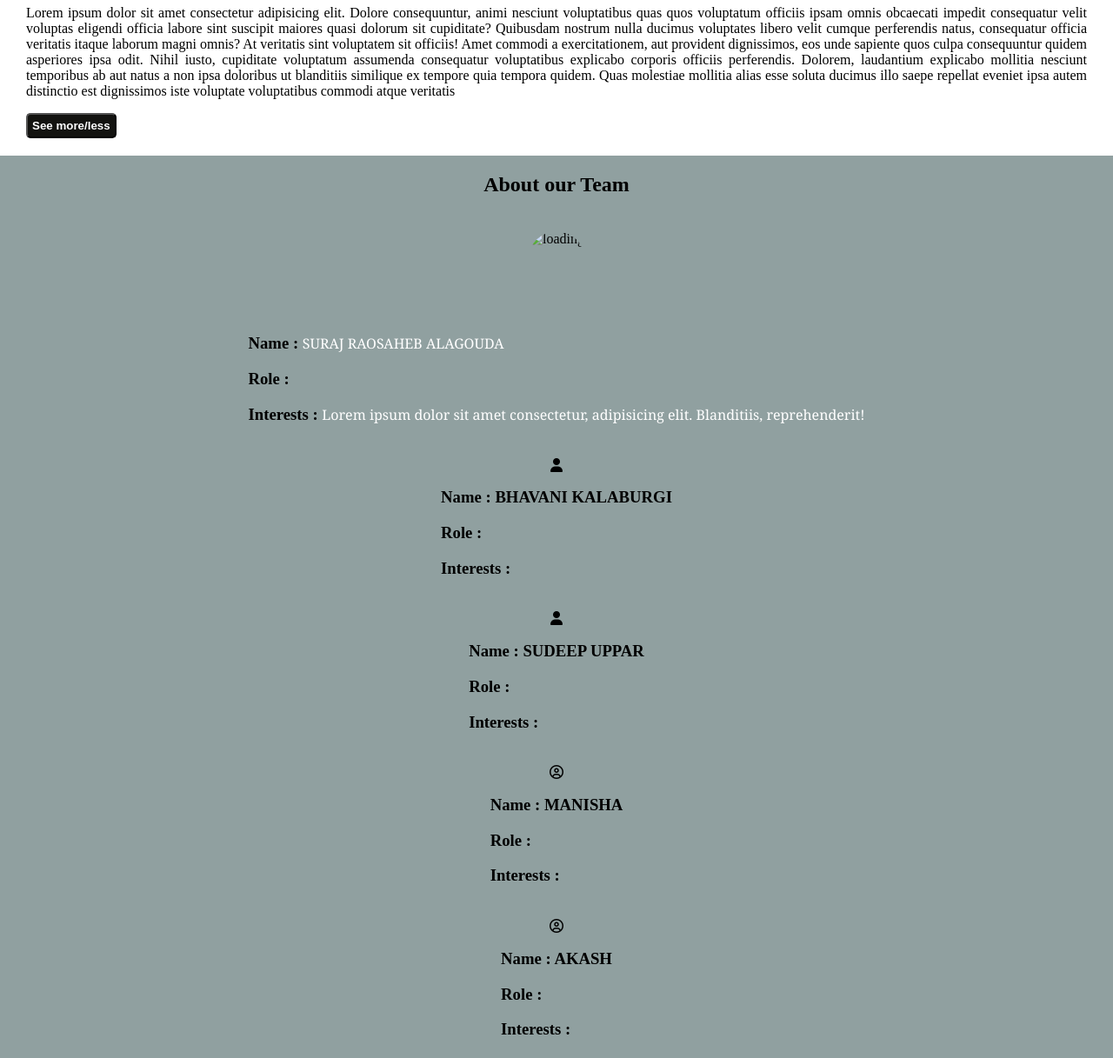
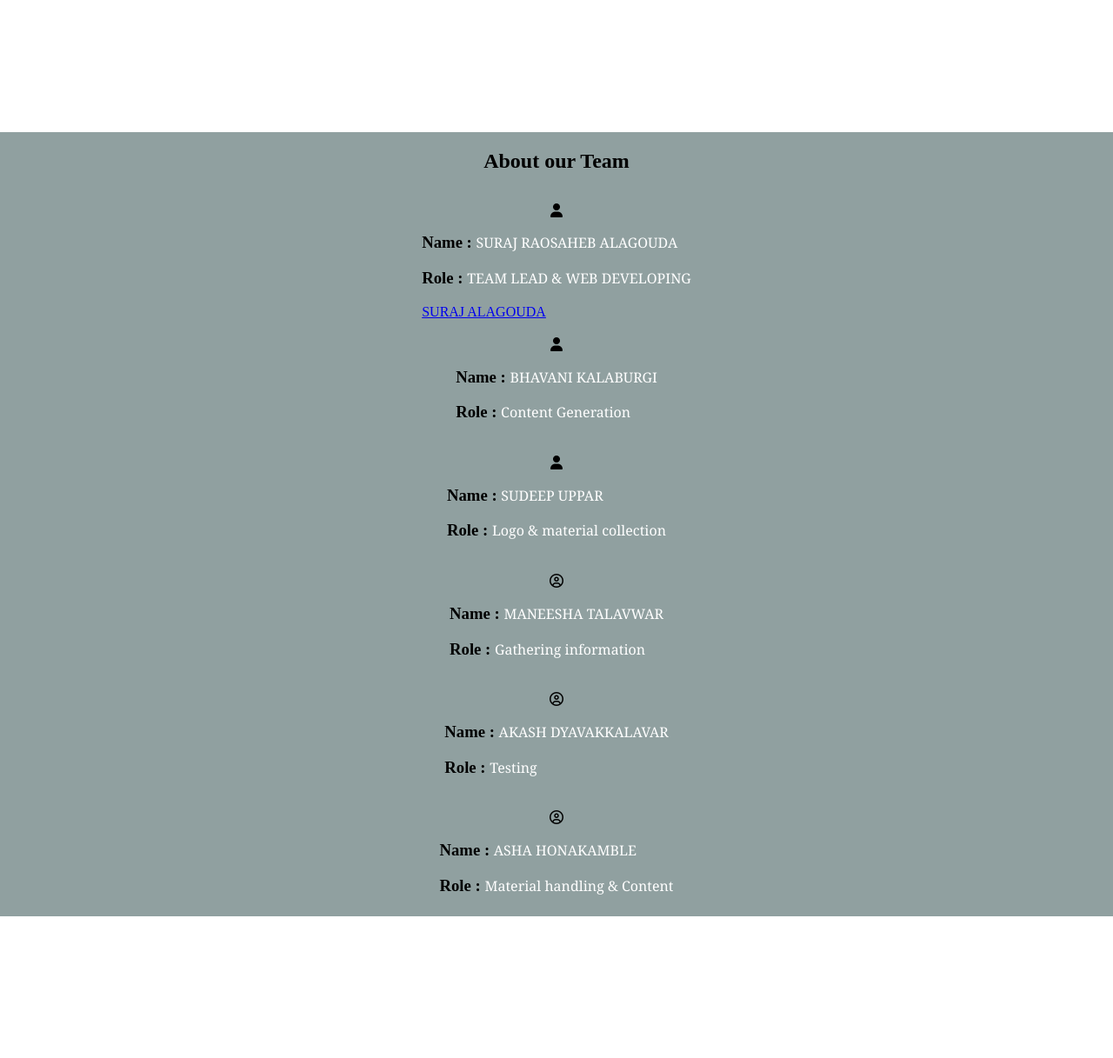
Before and after one commit to Surajalagouda/FARM--INSIGHTS, a plain HTML site: page about(KANNADA).html in a window 1280 px wide. Shown: the part 160-1377 px from the top of the page at 87% size. After the commit the page ends 1214 px from the top, so only its background shows below. Drawn offline with Linux system fonts and the light colour scheme.

Commit message:
about(KANNADA).html

```diff
--- a/about(KANNADA).html
+++ b/about(KANNADA).html
@@ -15,64 +15,16 @@
 <body>
     <div class="navbar">
         <img src="LOGO 5.png" alt="loading">
-        <a href="home2.html" class="btn1">Home</a>
+        <a href="index.html" class="btn1">Home</a>
     </div>
     <div class="head">
         <h1>ABOUT US</h1>
     </div>
     <div class="main">
         <div class="project-info">
-            <p class="para1">Lorem ipsum dolor sit amet consectetur adipisicing elit. Dolore consequuntur, animi
-                nesciunt voluptatibus
-                quas quos voluptatum officiis ipsam omnis obcaecati impedit consequatur velit voluptas eligendi officia
-                labore sint suscipit maiores quasi dolorum sit cupiditate? Quibusdam nostrum nulla ducimus voluptates
-                libero
-                velit cumque perferendis natus, consequatur officia veritatis itaque laborum magni omnis? At veritatis
-                sint
-                voluptatem sit officiis! Amet commodi a exercitationem, aut provident dignissimos, eos unde sapiente
-                quos
-                culpa consequuntur quidem asperiores ipsa odit. Nihil iusto, cupiditate voluptatum assumenda consequatur
-                voluptatibus explicabo corporis officiis perferendis. Dolorem, laudantium explicabo mollitia nesciunt
-                temporibus ab aut natus a non ipsa doloribus ut blanditiis similique ex tempore quia tempora quidem.
-                Quas
-                molestiae mollitia alias esse soluta ducimus illo saepe repellat eveniet ipsa autem distinctio est
-                dignissimos iste voluptate voluptatibus commodi atque veritatis</p> <span id="seemore"> sit et impedit
-                quaerat, cupiditate doloribus? Maiores, quo possimus. Beatae veniam, officiis dolor soluta accusamus
-                magni
-                voluptatum optio cumque quod dolores suscipit error consequatur tenetur consectetur architecto earum
-                totam
-                deserunt. Vero blanditiis culpa ullam dignissimos minus asperiores aspernatur officiis vitae? Neque
-                incidunt
-                ullam culpa nam nobis accusantium eum laudantium aspernatur consectetur mollitia? Delectus blanditiis
-                tempora corrupti repudiandae, aliquid, omnis explicabo quis cupiditate fugiat reiciendis mollitia ipsum
-                earum laborum quibusdam inventore, quae architecto quas natus totam voluptatem. Ratione sint rerum
-                sapiente
-                corrupti ipsa similique iste blanditiis quo fugit sunt, earum accusamus praesentium quod autem esse sit
-                illo
-                error ducimus facilis dolorem perspiciatis dolores! Sit cupiditate enim laborum perspiciatis maiores!
-                Officiis perferendis neque nulla commodi modi magni sequi facilis non debitis minus ab culpa iure,
-                impedit
-                adipisci distinctio nostrum laboriosam? Totam, voluptatum autem. Accusantium eos eum officia iste,
-                maiores
-                sapiente consectetur recusandae, voluptas aliquid itaque et aut temporibus dolore. Commodi fugiat vel
-                nemo
-                facilis odio laboriosam itaque cupiditate, fuga laudantium saepe sunt deserunt culpa voluptate sequi
-                quos. A
-                nulla cumque enim molestiae? Voluptate, recusandae.</span>
-            <button id="btn" onclick="more()"> See more/less</button>
+            <p class="para">We are moving ahead with an innovative idea of providing ready to use and easy to use Soil pH testing kits. From these kits user can analyze pH of their soil without any external help. Then they can use our website  or guiding pamphlets for selection of crops. user can also get current and assumed market prices. The kit contains testing equipment's which include test tubes, to put in the mixture of water and the reagent and a measuring test tube for water input . Along with testing equipment, it comes with an instruction leaflet, a plant pH preference list and QR code to visit our website for more information regarding crop selection using the pH test results.</p>
         </div>
     </div>
-    <script>
-        function more() {
-            let more = document.getElementById('seemore');
-            if (more.style.display == 'none') {
-                more.style.display = 'block';
-            }
-            else {
-                more.style.display = 'none';
-            }
-        }
-    </script>
     <div class="main-head1">
         <div class="head1">
             <h2>About our Team </h2>
@@ -80,52 +32,49 @@
     </div>
     <div class="box">
         <div class="item">
-            <img src="DocScanner 12-Sep-2023 9-50 pm.jpg" alt="loading">
+            <i class="fa-solid fa-user"></i>
             <div class="info">
                 <h3>Name : <span class="para">SURAJ RAOSAHEB ALAGOUDA</span></h3>
-                <h3>Role : <span class="para"></span></h3>
-                <h3>Interests : <span class="para"> Lorem ipsum dolor sit amet consectetur, adipisicing elit.
-                        Blanditiis, reprehenderit!</span></h3>
+                <h3>Role : <span class="para">TEAM LEAD & WEB DEVELOPING</span></h3>
+                <script src="https://platform.linkedin.com/badges/js/profile.js" async defer type="text/javascript"></script>
+                <div class="badge-base LI-profile-badge" data-locale="en_US" data-size="large" data-theme="dark" data-type="HORIZONTAL" data-vanity="suraj-alagouda-3740a2248" data-version="v1"><a class="badge-base__link LI-simple-link" href="https://in.linkedin.com/in/suraj-alagouda-3740a2248?trk=profile-badge">SURAJ ALAGOUDA</a></div>
             </div>
         </div>
         <div class="item">
             <i class="fa-solid fa-user"></i>
             <div class="info">
-                <h3>Name : BHAVANI KALABURGI </h3>
-                <h3>Role : </h3>
-                <h3>Interests :</h3>
+                <div class="info">
+                    <h3>Name : <span class="para">BHAVANI KALABURGI</span></h3>
+                    <h3>Role : <span class="para">Content Generation</span></h3>
+                    </div>
             </div>
         </div>
         <div class="item">
             <i class="fa-solid fa-user"></i>
             <div class="info">
-                <h3>Name : SUDEEP UPPAR</h3>
-                <h3>Role : </h3>
-                <h3>Interests :</h3>
+                <h3>Name : <span class="para">SUDEEP UPPAR</span></h3>
+                <h3>Role : <span class="para">Logo & material collection</span></h3>
             </div>
         </div>
         <div class="item">
             <i class="fa-regular fa-circle-user"></i>
             <div class="info">
-                <h3>Name : MANISHA </h3>
-                <h3>Role : </h3>
-                <h3>Interests :</h3>
+                <h3>Name : <span class="para">MANEESHA TALAVWAR</span></h3>
+                <h3>Role : <span class="para">Gathering information</span></h3>
             </div>
         </div>
         <div class="item">
             <i class="fa-regular fa-circle-user"></i>
             <div class="info">
-                <h3>Name : AKASH</h3>
-                <h3>Role : </h3>
-                <h3>Interests :</h3>
+                <h3>Name : <span class="para">AKASH DYAVAKKALAVAR</span></h3>
+                <h3>Role : <span class="para">Testing</span></h3>
             </div>
         </div>
         <div class="item">
             <i class="fa-regular fa-circle-user"></i>
             <div class="info">
-                <h3>Name : ASHA</h3>
-                <h3>Role : </h3>
-                <h3>Interests :</h3>
+                <h3>Name : <span class="para">ASHA HONAKAMBLE</span></h3>
+                <h3>Role : <span class="para">Material handling & Content</span></h3>
             </div>
         </div>
     </div>
```
